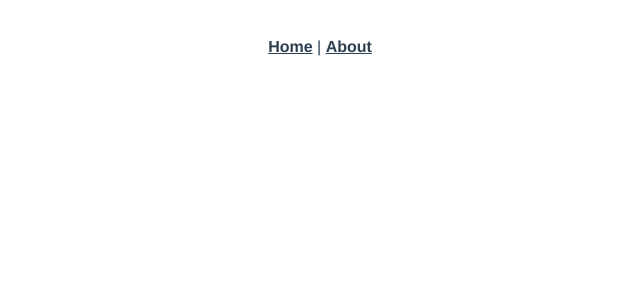
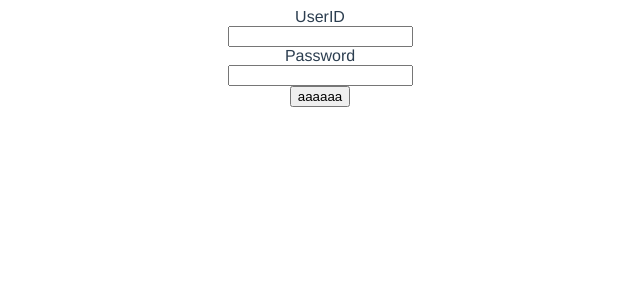
Before and after one commit to mshige1979/vue3-sample, a Vue app: page /users/login in a window 1280 px wide. Before the commit this address had no page. Shown: the top 300 px of the page, without its empty margins (320-960 px from the left). Built offline with nearby package versions, Linux system fonts and the light colour scheme.

Commit message:
first commit

```diff
--- a/package.json
+++ b/package.json
@@ -12,6 +12,7 @@
     "core-js": "^3.6.5",
     "vue": "^3.0.0",
     "vue-router": "^4.0.0-0",
+    "vue-template-compiler": "^2.6.14",
     "vuex": "^4.0.0-0"
   },
   "devDependencies": {
--- a/src/App.vue
+++ b/src/App.vue
@@ -1,9 +1,18 @@
 <template>
-  <div id="nav">
-    <router-link to="/">Home</router-link> |
-    <router-link to="/about">About</router-link>
+  <div>
+    <!-- navi area -->
+    <!--
+    <div id="nav">
+      <router-link to="/">Home</router-link> |
+      <router-link to="/about">About</router-link>
+    </div>
+    -->
+
+    <!-- content area -->
+    <div class="contents">
+        <router-view />
+    </div>
   </div>
-  <router-view />
 </template>
 
 <style lang="scss">
--- a/src/router/index.ts
+++ b/src/router/index.ts
@@ -1,5 +1,6 @@
 import { createRouter, createWebHistory, RouteRecordRaw } from "vue-router";
 import Home from "../views/Home.vue";
+import Login from "../views/users/Login.vue";
 
 const routes: Array<RouteRecordRaw> = [
   {
@@ -16,6 +17,12 @@
     component: () =>
       import(/* webpackChunkName: "about" */ "../views/About.vue"),
   },
+  {
+    path: "/users/login",
+    name: "Login",
+    component: Login,
+  },
+
 ];
 
 const router = createRouter({
--- /dev/null
+++ b/src/views/users/Login.vue
@@ -0,0 +1,24 @@
+/** Html */
+<template>
+  <div class="">
+    <div>
+        <div>UserID</div>
+        <input type="text" name="userid" class="" />
+    </div>
+    <div>
+        <div>Password</div>
+        <input type="password" name="password" class="" />
+    </div>
+    <div>
+        <button>aaaaaa</button>
+    </div>
+  </div>
+</template>
+
+/** Script */
+<script lang="ts">
+</script>
+
+/** Style */
+<style scoped lang="scss">
+</style>
--- /dev/null
+++ b/vue.config.js
@@ -0,0 +1,6 @@
+module.exports = {
+    devServer: {
+        port: 5000,
+        disableHostCheck: true,
+    },
+};
```
Also changed, not shown: prettierrc.js (added, +7 -0 lines), src/components/Home.vue (added), 2 other files (tests, documents, lock files or other folders).
